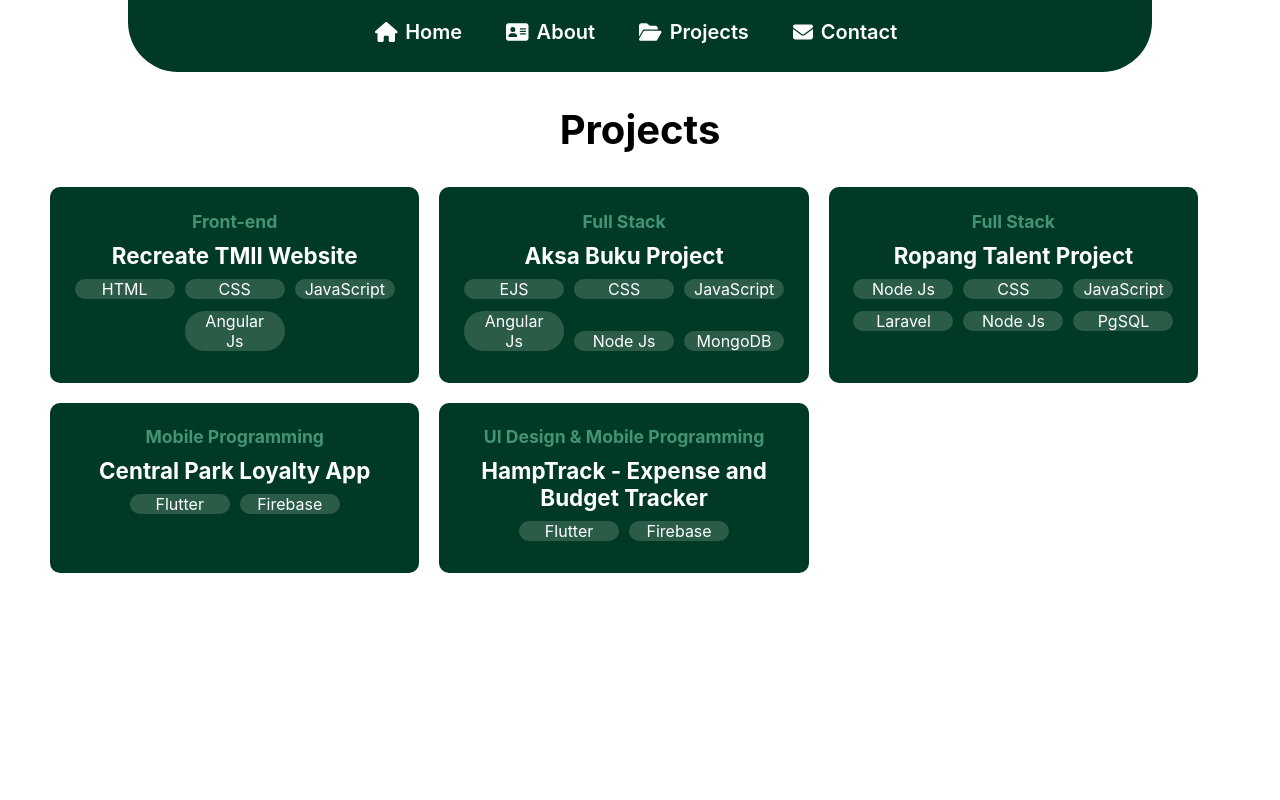
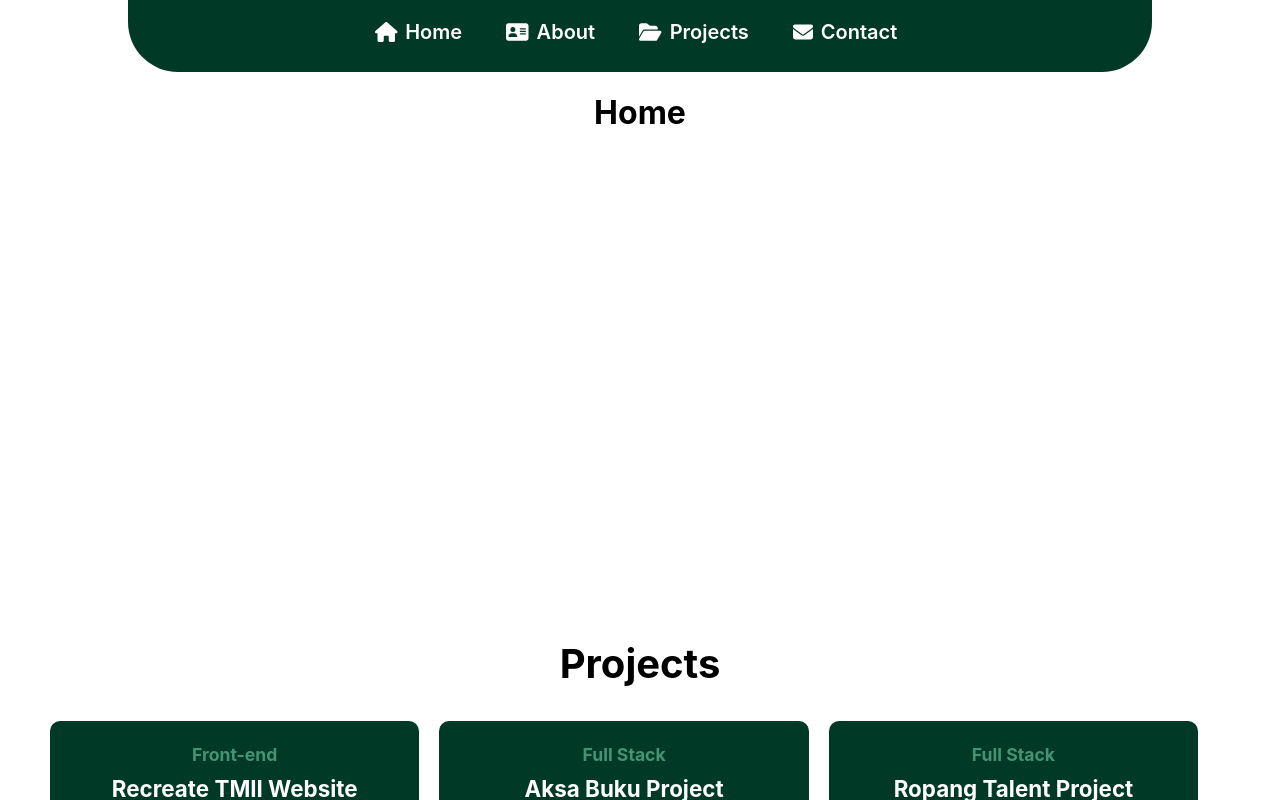
Before and after one commit to Jessch22/Test, a React (Create React App) app: page / in a window 1280 px wide. Shown: the top 800 px of the page. Built offline with nearby package versions, Linux system fonts and the light colour scheme.

Commit message:
tambah id

```diff
--- a/src/App.js
+++ b/src/App.js
@@ -1,11 +1,13 @@
 import './App.css';
 import Navbar from "./components/navbar";
 import Projects from "./pages/projects";
+import Home from './pages/home';
 
 function App() {
   return (
     <div className="App">
       <Navbar/>
+      <Home/>
       <Projects/>
     </div>
   );
--- a/src/pages/home.js
+++ b/src/pages/home.js
@@ -0,0 +1,13 @@
+import { height } from "@fortawesome/free-solid-svg-icons/fa0"
+
+const Home = () => {
+  return (
+    <>
+    <div className="home" id="home" style={{height: height}}>
+      <h1>Home</h1>
+    </div>
+    </>
+  )
+}
+
+export default Home
--- a/src/pages/projects.js
+++ b/src/pages/projects.js
@@ -4,7 +4,7 @@ import "../styles/projectStyle.css";
 const Projects = () => {
   return (
     <>
-    <h2 className="judulhalaman">Projects</h2>
+    <h2 className="judulhalaman" id="projects">Projects</h2>
 
     {/* Kotak 2x3 */}
     <div className="kotakprojek">
```
